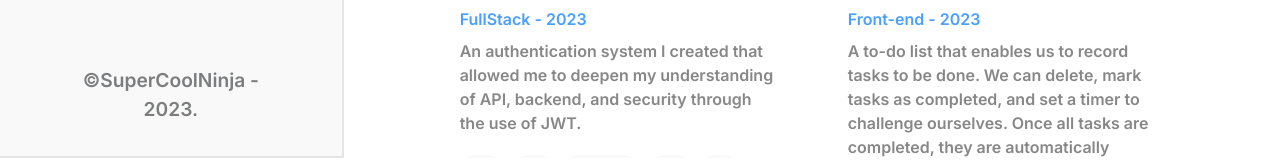
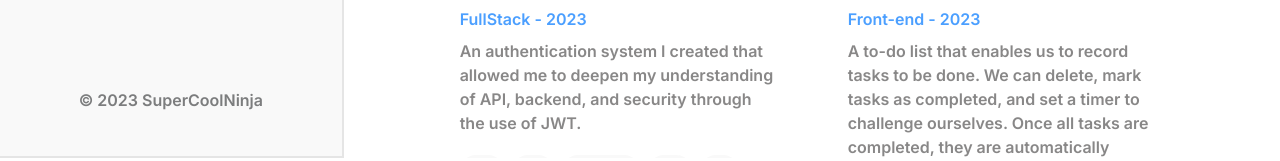
Before and after one commit to SuperCoolNinja/portfolio, a React (Vite) app: page / in a window 1280 px wide. Shown: the part 642-803 px from the top of the page. Built offline with nearby package versions, Linux system fonts and the light colour scheme.

Commit message:
update text

```diff
--- a/src/components/profil_side/index.tsx
+++ b/src/components/profil_side/index.tsx
@@ -18,8 +18,8 @@ export const ProfilSide: React.FunctionComponent = () => {
         <Bio />
       </div>
 
-      <p className="text-center font-semibold text-[1.2rem] text-[#21232494] pb-10">
-        ©SuperCoolNinja - 2023.
+      <p className="text-center font-semibold text-[1rem] text-[#21232494] pb-10">
+        © 2023 SuperCoolNinja
       </p>
     </div>
   );
```
